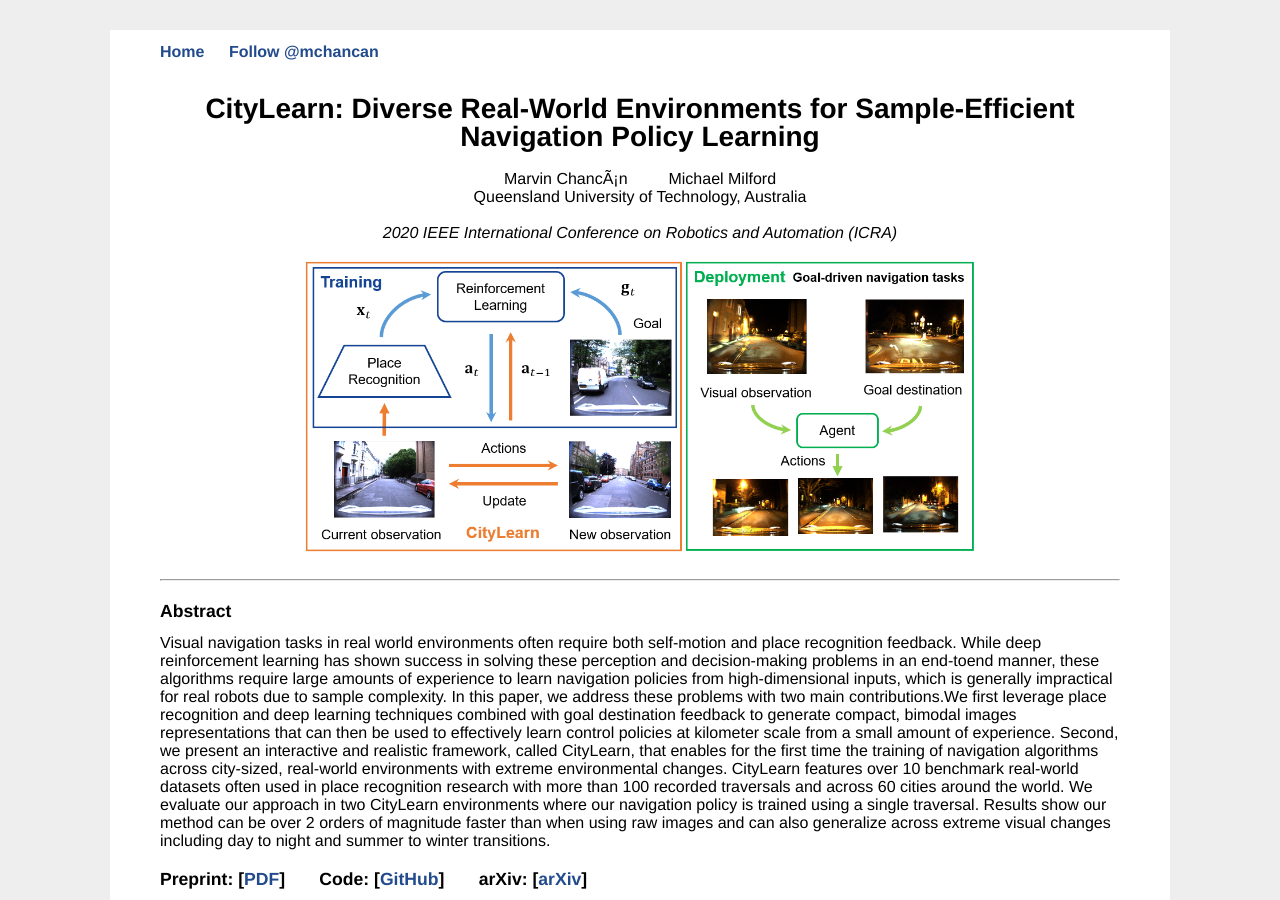
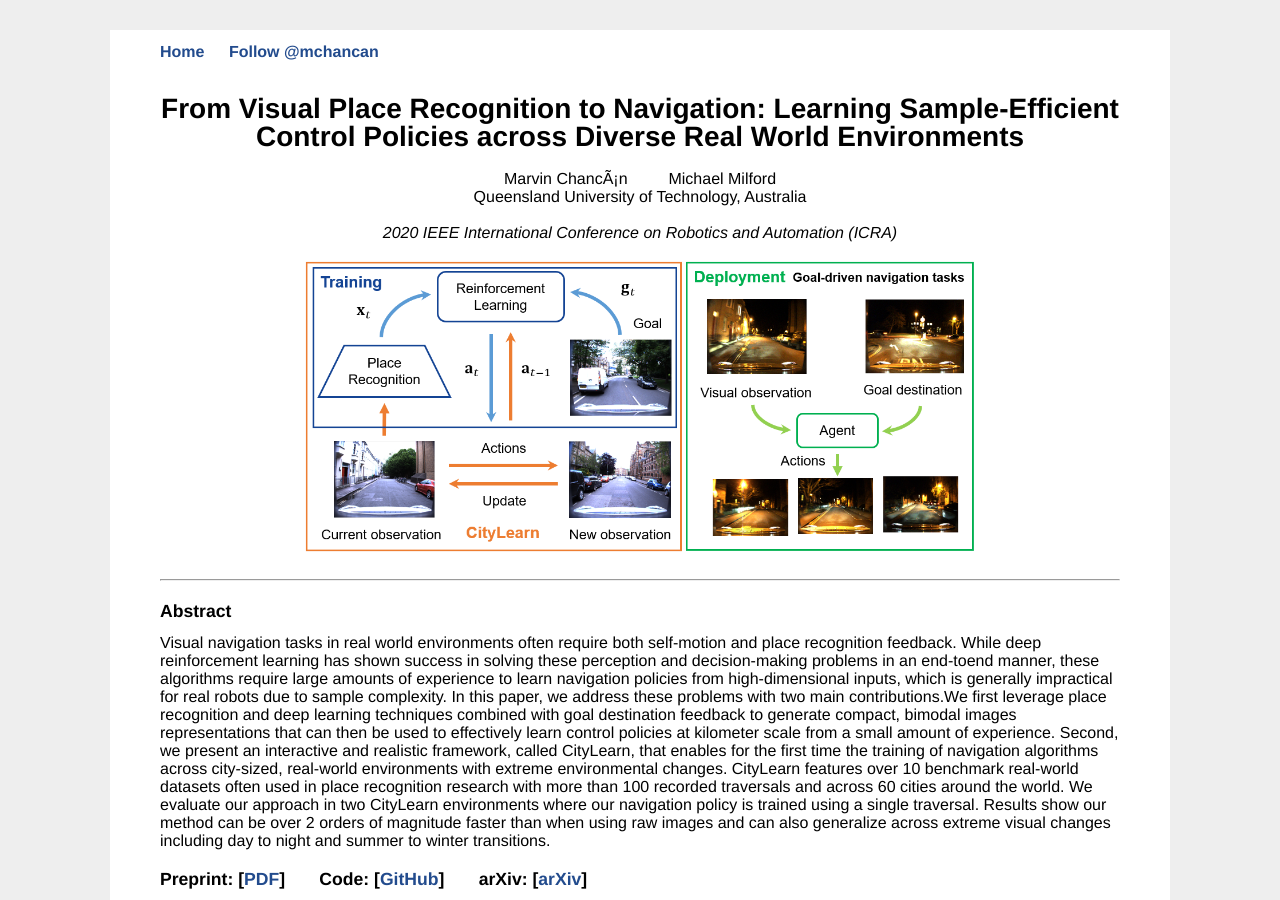
Before and after one commit to mchancan/mchancan.github.io, a Jekyll site: the page built from projects/CityLearn/index.html, in a window 1280 px wide and 900 px high. Built offline with Jekyll 4.4.1, drawn with Linux system fonts in a browser that asks for light colours; comment, search, counter and statistics services are not loaded.

Commit message:
Update index.html

```diff
--- a/projects/CityLearn/index.html
+++ b/projects/CityLearn/index.html
@@ -1,6 +1,6 @@
 ---
 layout: default
-title: "CityLearn: Diverse Real-World Environments for Sample-Efficient Navigation Policy Learning"
+title: "From Visual Place Recognition to Navigation: Learning Sample-Efficient Control Policies across Diverse Real World Environments"
 ---
 
 <center><h1>{{ page.title }}</h1></center>
```
